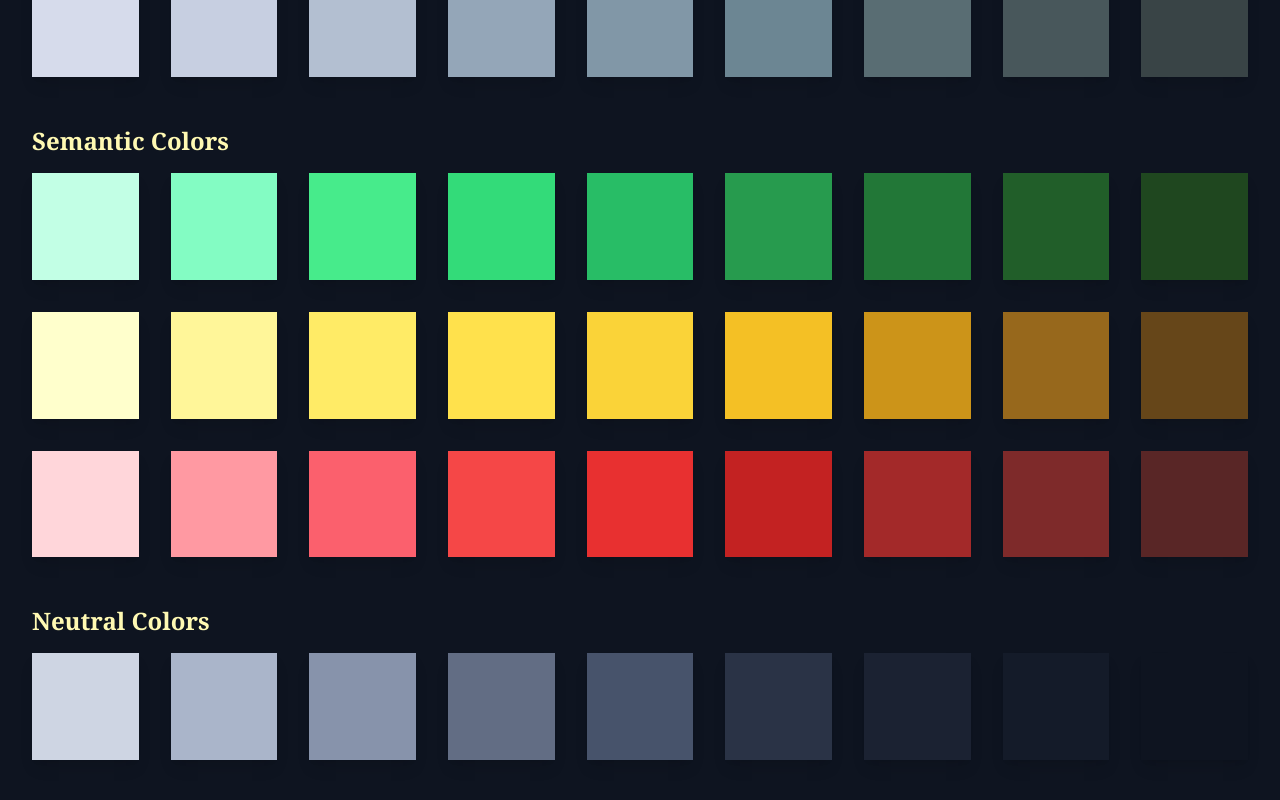
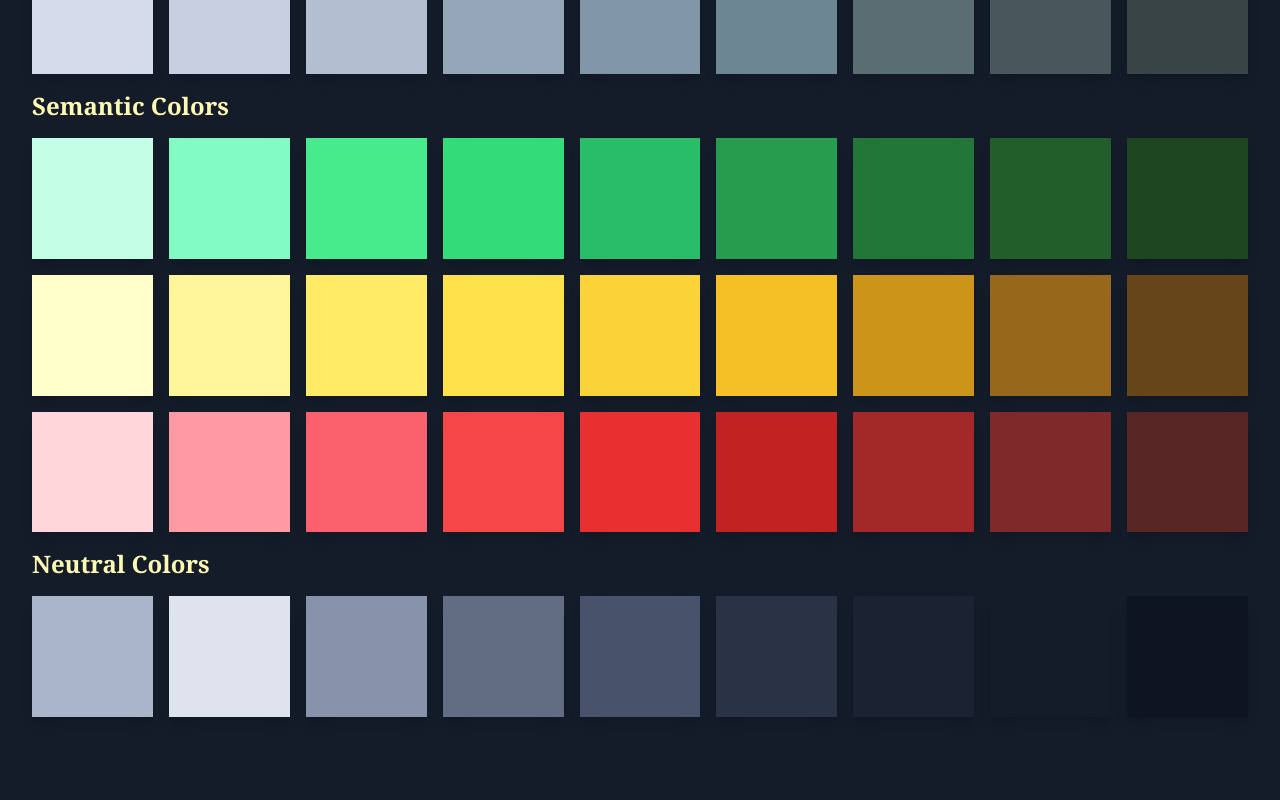
Before and after one commit to bsmith709/portfolio-site, a SvelteKit app: page / in a window 1280 px wide. Shown: the part 360-1160 px from the top of the page. Built offline with nearby package versions, Linux system fonts and the light colour scheme.

Commit message:
Spacing and border system complete

```diff
--- a/src/app.css
+++ b/src/app.css
@@ -64,7 +64,7 @@
   --color-neutral-400: hsl(220 15% 45%);
   --color-neutral-300: hsl(220 18% 60%);
   --color-neutral-200: hsl(220 23% 73%);
-  --color-neutral-100: hsl(220 28% 85%);
+  --color-neutral-100: hsl(220 28% 90%);
 
   --font-family-sans: -apple-system, Segoe UI, Roboto, Noto Sans, Ubuntu, Cantarell, Helvetica Neue, sans-serif;
   --font-family-serif: 'Spectral', serif;
@@ -82,4 +82,29 @@
   --line-height-tight: 1.25;
   --line-height-normal: 1.5;
   --line-height-relaxed: 1.625;
+
+  --spacing-px: 1px;
+  --spacing-0: 0;
+  --spacing-1: 4px;   /* 16 * 0.25 */
+  --spacing-2: 8px;   /* 16 * 0.5 */
+  --spacing-3: 12px;  /* 16 * 0.75 */
+  --spacing-4: 16px;  /* 16 * 1 (Base) */
+  --spacing-5: 24px;  /* 16 * 1.5 */
+  --spacing-6: 32px;  /* 16 * 2 */
+  --spacing-7: 48px;  /* 16 * 3 */
+  --spacing-8: 64px;  /* 16 * 4 */
+  --spacing-9: 96px;  /* 16 * 6 */
+  --spacing-10: 128px; /* 16 * 8 */
+  --spacing-11: 192px; /* 16 * 12 */
+  --spacing-12: 256px; /* 16 * 16 */
+  --spacing-13: 384px; /* 16 * 24 */
+  --spacing-14: 512px; /* 16 * 32 */
+  --spacing-15: 640px; /* 16 * 40 */
+  --spacing-16: 768px; /* 16 * 48 */
+
+  --border-width-DEFAULT: 1px;
+  --border-width-0: 0px;
+  --border-width-2: 2px;
+  --border-width-4: 4px;
+  --border-width-8: 8px;
 }
--- a/src/routes/+page.svelte
+++ b/src/routes/+page.svelte
@@ -67,15 +67,15 @@
     {
       name: 'Neutral Colors',
       colors: [
-        { name: 'neutral-100', class: 'bg-neutral-100' },
-        { name: 'neutral-200', class: 'bg-neutral-200' },
-        { name: 'neutral-300', class: 'bg-neutral-300' },
-        { name: 'neutral-400', class: 'bg-neutral-400' },
-        { name: 'neutral-500', class: 'bg-neutral-500' },
-        { name: 'neutral-600', class: 'bg-neutral-600' },
-        { name: 'neutral-700', class: 'bg-neutral-700' },
-        { name: 'neutral-800', class: 'bg-neutral-800' },
-        { name: 'neutral-900', class: 'bg-neutral-900' }
+        { name: 'Neutral-200', class: 'bg-neutral-200' },
+        { name: 'Neutral-100', class: 'bg-neutral-100' },
+        { name: 'Neutral-300', class: 'bg-neutral-300' },
+        { name: 'Neutral-400', class: 'bg-neutral-400' },
+        { name: 'Neutral-500', class: 'bg-neutral-500' },
+        { name: 'Neutral-600', class: 'bg-neutral-600' },
+        { name: 'Neutral-700', class: 'bg-neutral-700' },
+        { name: 'Neutral-800', class: 'bg-neutral-800' },
+        { name: 'Neutral-900', class: 'bg-neutral-900' }
       ]
     }
   ];
@@ -118,10 +118,37 @@
     { name: 'Widest', class: 'tracking-widest' }
   ];
 
+  const spacingScale = [
+    { name: 'px', class: 'w-px' },
+    { name: '1', class: 'w-1' },
+    { name: '2', class: 'w-2' },
+    { name: '3', class: 'w-3' },
+    { name: '4', class: 'w-4' },
+    { name: '5', class: 'w-5' },
+    { name: '6', class: 'w-6' },
+    { name: '7', class: 'w-7' },
+    { name: '8', class: 'w-8' },
+    { name: '9', class: 'w-9' },
+    { name: '10', class: 'w-10' },
+    { name: '11', class: 'w-11' },
+    { name: '12', class: 'w-12' },
+    { name: '13', class: 'w-13' },
+    { name: '14', class: 'w-14' },
+    { name: '15', class: 'w-15' },
+    { name: '16', class: 'w-16' }
+  ];
+
+  const borderWidths = [
+    { name: '0px', class: 'border-0' },
+    { name: '2px', class: 'border-2' },
+    { name: '4px', class: 'border-4' },
+    { name: '8px', class: 'border-8' }
+  ];
+
 </script>
 
-<div class="bg-neutral-900 min-h-screen w-full font-serif">
-  <div class="max-w-7xl mx-auto p-4 sm:p-6 lg:p-8">
+<div class="bg-neutral-800 min-h-screen w-full font-serif">
+  <div class="max-w-7xl mx-auto p-4 sm:p-5 lg:p-6">
 
     <!-- Section header -->
     <header class="text-center">
@@ -133,7 +160,7 @@
     <!-- Responsive grid for the color palettes -->
      {#each palettes as palette}
       <h2 class="text-2xl font-semibold text-main-100 mb-4">{palette.name}</h2>
-      <div class="grid grid-cols-9 gap-6 sm:gap-8 mb-12">
+      <div class="grid grid-cols-9 gap-3 sm:gap-4 mb-4">
         {#each palette.colors as color}
           <button
             class="relative group"
@@ -141,7 +168,7 @@
             tabindex="0"
           >
 
-            <span class="absolute bottom-full mb-2 left-1/2 -translate-x-1/2 whitespace-nowrap bg-neutral-900 text-neutral-100 text-xs font-semibold px-2 py-1 rounded-md opacity-0 group-hover:opacity-100 group-focus:opacity-100 transition-opacity duration-300 ease-in-out pointer-events-none">
+            <span class="absolute bottom-full mb-2 left-1/2 -translate-x-1/2 whitespace-nowrap bg-neutral-900 text-neutral-100 text-base font-semibold px-2 py-1 rounded-md opacity-0 group-hover:opacity-100 group-focus:opacity-100 transition-opacity duration-300 ease-in-out pointer-events-none">
               {color.name}
             </span>
 
@@ -159,7 +186,7 @@
 
   </div>
 
-  <div class="max-w-7xl mx-auto p-4 sm:p-6 lg:p-8">
+  <div class="max-w-7xl mx-auto p-4 sm:p-5 lg:p-6">
 
     <!-- Section header -->
     <header class="text-center">
@@ -169,7 +196,7 @@
     </header>
 
     <!-- Font Scale -->
-    <section class="mb-12">
+    <section class="mb-7">
       <h2 class="text-2xl font-semibold text-main-100 mb-4">Font Scale</h2>
       <div class="space-y-6 text-center">
         {#each fontScale as font}
@@ -181,11 +208,11 @@
     </section>
 
     <!-- Font Weights -->
-    <section class="mb-12">
+    <section class="mb-7">
       <h2 class="text-2xl font-semibold text-main-100 mb-4">Font Weights</h2>
       <div class="space-y-6 text-center">
         {#each fontStyles as style}
-          <div class="grid grid-cols-2 gap-12 {style.class} text-neutral-100 text-xl">
+          <div class="grid grid-cols-2 gap-7 {style.class} text-neutral-100 text-xl">
               <p>{style.name} - The quick brown fox jumps over the lazy dog.</p> <p class="italic">{style.name} Italic - The quick brown fox jumps over the lazy dog.</p>
           </div>
         {/each}
@@ -193,7 +220,7 @@
     </section>
 
     <!-- Line Heights -->
-    <section class="mb-12">
+    <section class="mb-7">
       <h2 class="text-2xl font-semibold text-main-100 mb-4">Line Heights</h2>
       <div class="grid grid-cols-5 space-y-6 text-center">
         {#each lineHeights as line}
@@ -205,7 +232,7 @@
     </section>
 
     <!-- Letter Spacing -->
-    <section class="mb-12">
+    <section class="mb-7">
       <h2 class="text-2xl font-semibold text-main-100 mb-4">Letter Spacing</h2>
       <div class="grid grid-cols-5 space-y-6 text-center">
         {#each letterSpacing as letter}
@@ -217,4 +244,38 @@
     </section>
   </div>
 
+  <div class="max-w-7xl mx-auto p-4 sm:p-5 lg:p-6">
+
+    <!-- Section header -->
+    <header class="text-center">
+      <h1 class="text-4xl sm:text-5xl font-extrabold tracking-wide text-main-300">
+        Spacing and Borders
+      </h1>
+    </header>
+
+    <!-- Spacing Scale -->
+    <section class="mb-7">
+      <h2 class="text-2xl font-semibold text-main-100 mb-4">Padding Scale</h2>
+      <div class="grid grid-cols-[auto_1fr] gap-2 space-y-6">
+        {#each spacingScale as space}
+          <p class="font-semibold text-neutral-100">{space.name}: </p>
+          <div class="bg-neutral-500 h-5 {space.class}"></div>
+        {/each}
+      </div>
+    </section>
+
+    <!-- Border Widths -->
+    <section class="mb-7">
+      <h2 class="text-2xl font-semibold text-main-100 mb-4">Border Widths</h2>
+      <div class="grid grid-cols-4 gap-10 space-y-6">
+        {#each borderWidths as border}
+          <div class="text-center">
+            <p class="font-semibold text-neutral-100">{border.name}</p>
+            <div class="bg-neutral-700 border-neutral-500 aspect-square border {border.class}"></div>
+          </div>
+        {/each}
+      </div>
+    </section>
+  </div>
+
 </div>
```
